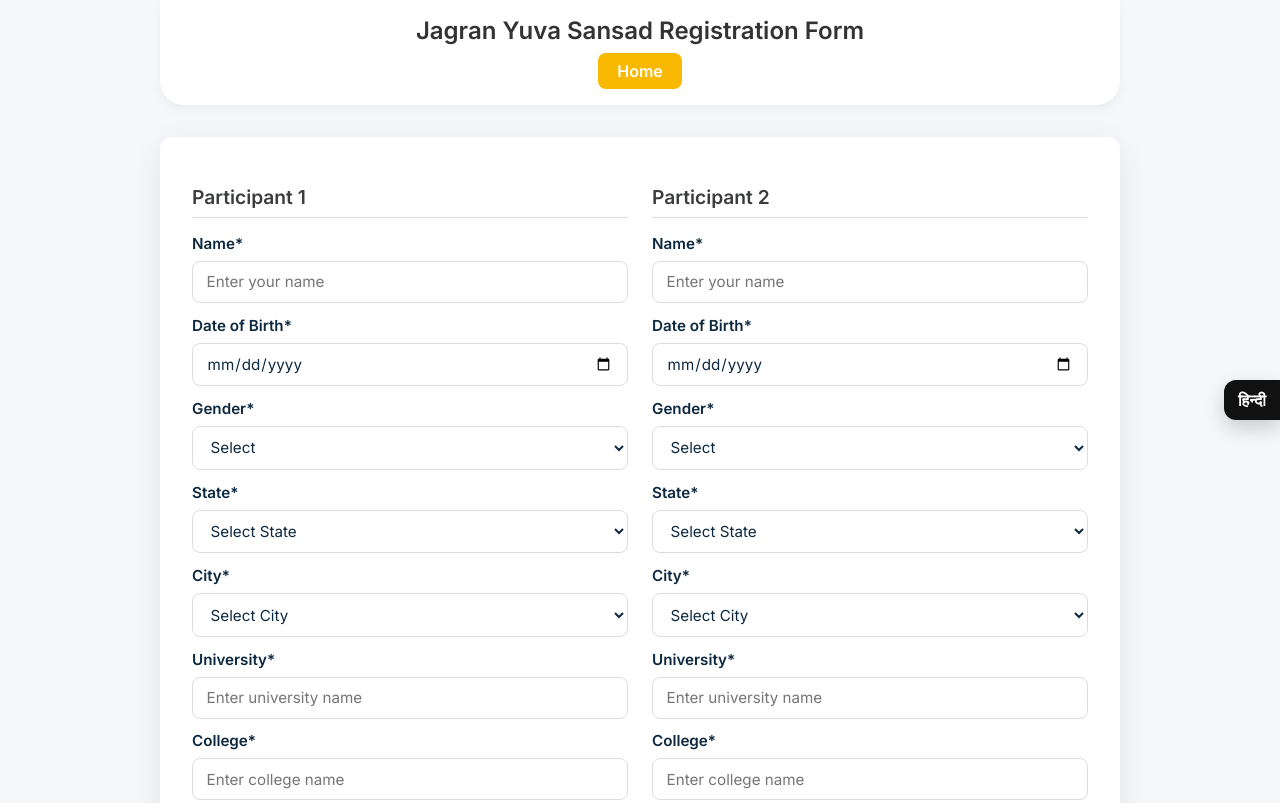
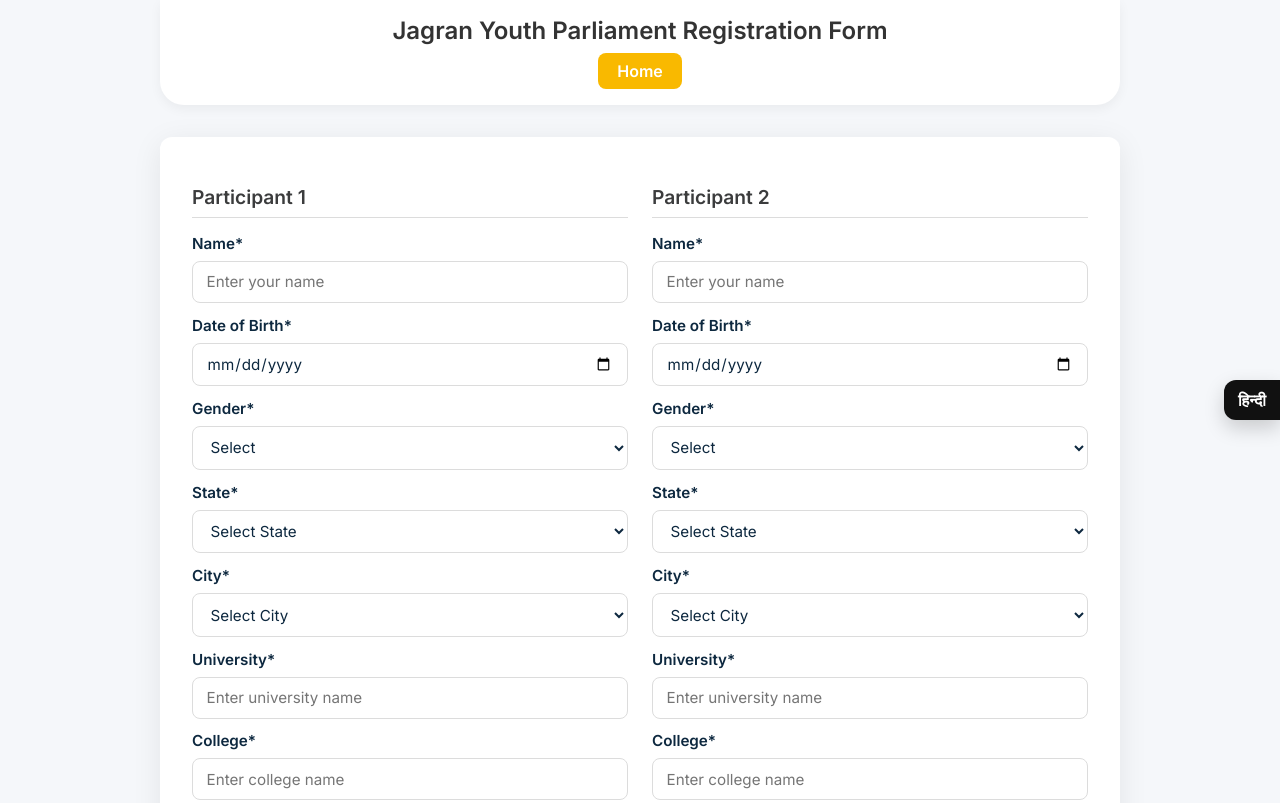
Before and after one commit to BrandmingoAcademy24/form, a plain HTML site: page index.html in a window 1280 px wide. Shown: the top 803 px of the page. Drawn offline with Linux system fonts and the light colour scheme.

Commit message:
Update index.html

```diff
--- a/index.html
+++ b/index.html
@@ -236,7 +236,7 @@ html[lang="hi"] input,  html[lang="hi"] button, html[lang="hi"] label {
   </div>
 
   <nav class="navbar" role="navigation">
-    <div class="logo">Jagran Yuva Sansad Registration Form</div>
+    <div class="logo">Jagran Youth Parliament Registration Form</div>
     <div class="nav-links" id="navLinks">
       <a href="https://brandmingoacademy24.github.io/JYP-Website/" class="btn">Home</a>
     </div>
@@ -630,8 +630,8 @@ function validateForm() {
 /* ========= Language Packs ========= */
 const LANG = {
   en: {
-    pageTitle: "Jagran Yuva Sansad Registration",
-    navbarTitle: "Jagran Yuva Sansad Registration Form",
+    pageTitle: "Jagran Youth Parliament Registration Form",
+    navbarTitle: "Jagran Youth Parliament Registration Form",
     navbarHome: "Home",
     sections: { p1: "Participant 1", p2: "Participant 2", motionH: "Motion" },
     labels: {
```
